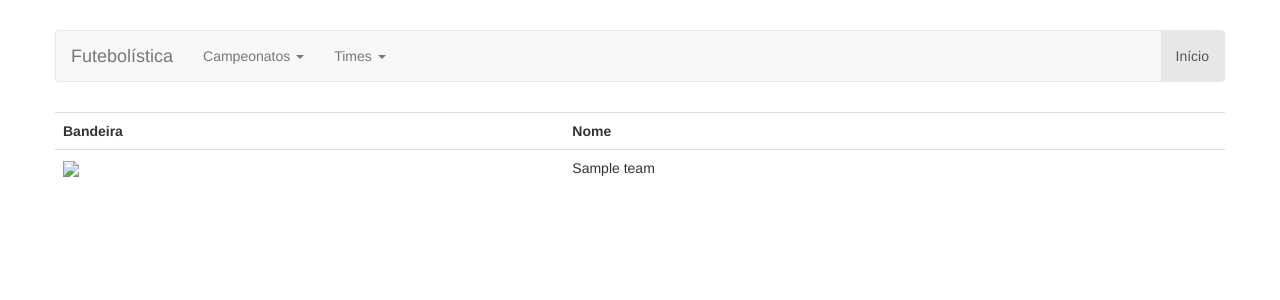
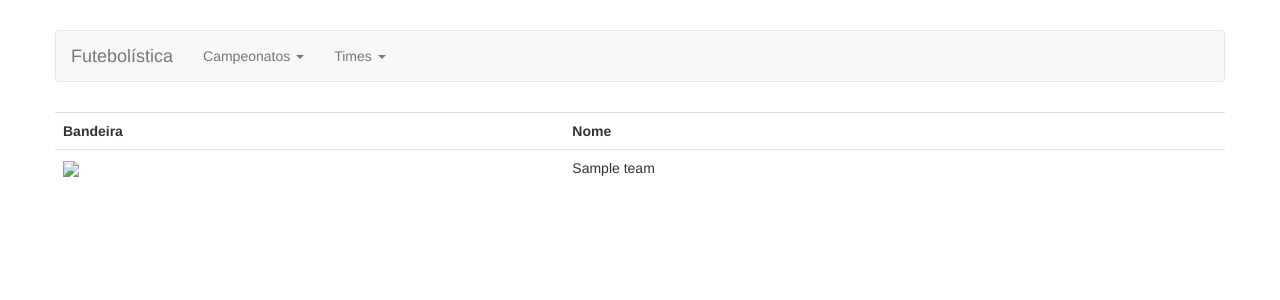
Before and after one commit to LuanP/futebolistica, a Django app: template teams/templates/teams/team_list.html in a window 1280 px wide. Shown: the top 300 px of the page. Run offline with Django 3.2, Linux system fonts and the light colour scheme; the template is opened without the code that fills it: most values are stand-ins (such as "Sample title", 1, 10 or a date in 2020).

Commit message:
Removing unnecessary navbar

```diff
--- a/futebolistica/templates/base.html
+++ b/futebolistica/templates/base.html
@@ -53,9 +53,6 @@
               </ul>
             </li>
           </ul>
-          <ul class="nav navbar-nav navbar-right">
-            <li class="active"><a href="#">{% block page_setting %}Início{% endblock%}</a></li>
-          </ul>
         </div>
       </div>
     </div>
```
